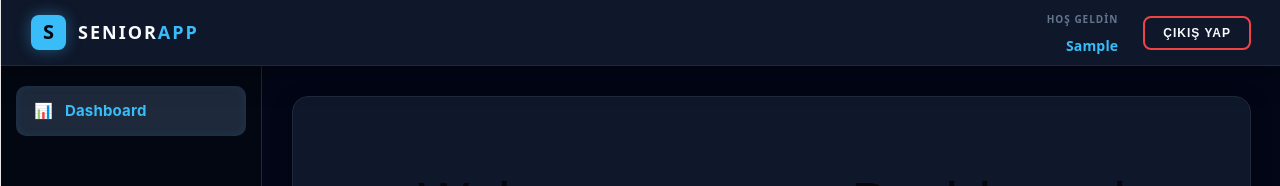
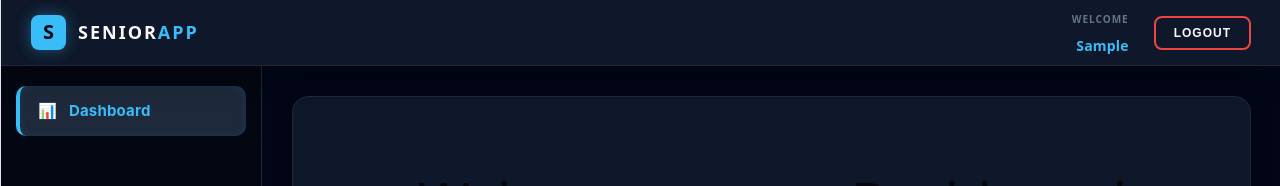
Before and after one commit to SE3318-Spring-2025-2026/senior-app-5, a React app in the folder frontend/: page /dashboard in a window 1280 px wide. Shown: the top 186 px of the page. Built offline with nearby package versions, Linux system fonts and the light colour scheme; no server answers; sample sign-in values are in the browser's storage; the HTML template or start-up script is replaced by a standard one.

Commit message:
feat: complete professional english layout and navigation

```diff
--- a/frontend/src/components/layout/Header.jsx
+++ b/frontend/src/components/layout/Header.jsx
@@ -5,7 +5,7 @@ export const Header = () => {
 
 
   const userStr = localStorage.getItem('user');
-  const user = userStr ? JSON.parse(userStr) : { firstName: 'Kullanıcı' };
+  const user = userStr ? JSON.parse(userStr) : { firstName: 'USER' };
 
   const handleLogout = () => {
     localStorage.removeItem('token');
@@ -22,10 +22,11 @@ export const Header = () => {
       </div>
 
 
+
       <div style={styles.userActionArea}>
         <div style={styles.userInfo}>
-          <span style={styles.welcomeLabel}>HOŞ GELDİN</span>
-          <span style={styles.userName}>{user.firstName}</span>
+          <span style={styles.welcomeLabel}>WELCOME</span>
+          <span style={styles.userName}>{user.firstName || 'User'}</span>
         </div>
 
         <button
@@ -34,9 +35,10 @@ export const Header = () => {
           onMouseOver={(e) => e.currentTarget.style.backgroundColor = '#dc2626'}
           onMouseOut={(e) => e.currentTarget.style.backgroundColor = 'transparent'}
         >
-          ÇIKIŞ YAP
+          LOGOUT
         </button>
       </div>
+
     </header>
   );
 };
--- a/frontend/src/components/layout/Sidebar.jsx
+++ b/frontend/src/components/layout/Sidebar.jsx
@@ -3,7 +3,6 @@ import { NavLink } from 'react-router-dom';
 export const Sidebar = () => {
 
   const userStr = localStorage.getItem('user');
-
   const user = userStr ? JSON.parse(userStr) : { role: 'STUDENT' };
   const role = user.role;
 
@@ -22,18 +21,18 @@ export const Sidebar = () => {
 
         {role === 'STUDENT' && (
           <>
-            <div style={styles.sectionHeader}>Öğrenci Menüsü</div>
+            <div style={styles.sectionHeader}>STUDENT MENU</div>
             <NavLink
               to="/groups"
               style={({ isActive }) => ({ ...styles.link, ...(isActive ? styles.activeLink : {}) })}
             >
-              👥 <span style={styles.linkText}>Grubum</span>
+              👥 <span style={styles.linkText}>My Group</span>
             </NavLink>
             <NavLink
               to="/documents"
               style={({ isActive }) => ({ ...styles.link, ...(isActive ? styles.activeLink : {}) })}
             >
-              📄 <span style={styles.linkText}>Belgelerim</span>
+              📄 <span style={styles.linkText}>My Documents</span>
             </NavLink>
           </>
         )}
@@ -41,12 +40,12 @@ export const Sidebar = () => {
 
         {role === 'COORDINATOR' && (
           <>
-            <div style={styles.sectionHeader}>Yönetici Menüsü</div>
+            <div style={styles.sectionHeader}>COORDINATOR MENU</div>
             <NavLink
               to="/all-groups"
               style={({ isActive }) => ({ ...styles.link, ...(isActive ? styles.activeLink : {}) })}
             >
-              🏢 <span style={styles.linkText}>Tüm Gruplar</span>
+              🏢 <span style={styles.linkText}>All Groups</span>
             </NavLink>
           </>
         )}
@@ -61,9 +60,9 @@ const styles = {
     width: '260px',
     backgroundColor: '#030712',
     color: '#e2e8f0',
-    height: 'calc(100vh - 60px)',
+    height: 'calc(100vh - 65px)',
     padding: '20px 0',
-    borderRight: '1px solid #1f2937',
+    borderRight: '1px solid #1e293b',
     fontFamily: '"Inter", sans-serif',
   },
   nav: {
@@ -91,7 +90,7 @@ const styles = {
     textTransform: 'uppercase',
     letterSpacing: '1px',
     color: '#64748b',
-    padding: '20px 18px 5px',
+    padding: '25px 18px 8px',
     fontWeight: 'bold',
   },
 
@@ -100,5 +99,6 @@ const styles = {
     color: '#38bdf8',
     fontWeight: 'bold',
     boxShadow: 'inset 0 0 10px rgba(56, 189, 248, 0.1)',
+    borderLeft: '4px solid #38bdf8',
   }
 };
```
